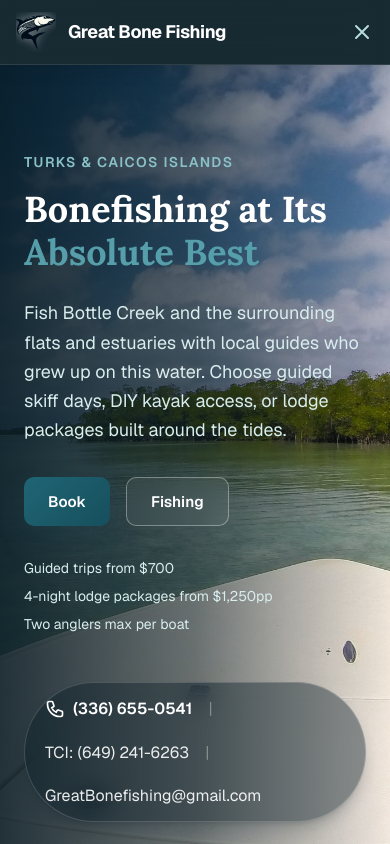
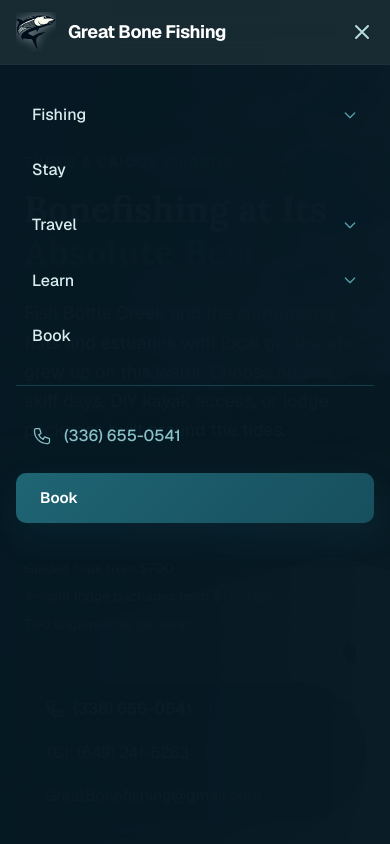
Before and after one commit to mattstyles333/gbf, a Next.js app: page / in a window 390 px wide. Both pictures are taken after a click on the button "Toggle menu". Shown: the top 844 px of the page. Built offline with nearby package versions, Linux system fonts and the light colour scheme.

Commit message:
fix: prevent mobile menu panel clipping
Anchor the mobile navigation panel directly under the sticky header instead of using a clipped fixed layer so the menu content is actually visible on phones.

```diff
--- a/app/components/Header.tsx
+++ b/app/components/Header.tsx
@@ -210,7 +210,7 @@ export default function Header() {
 
       {/* Mobile Nav Overlay */}
       {mobileOpen && (
-        <div className="lg:hidden fixed inset-0 top-16 bg-ocean-950/98 backdrop-blur-sm z-30 animate-fadeIn overflow-y-auto">
+        <div className="lg:hidden absolute left-0 right-0 top-full z-40 h-[calc(100dvh-4rem)] overflow-y-auto border-t border-white/10 bg-ocean-950/98 backdrop-blur-sm animate-fadeIn">
           <nav className="px-4 py-6 space-y-1">
             {navItems.map((item) => (
               <div key={item.href}>
```
